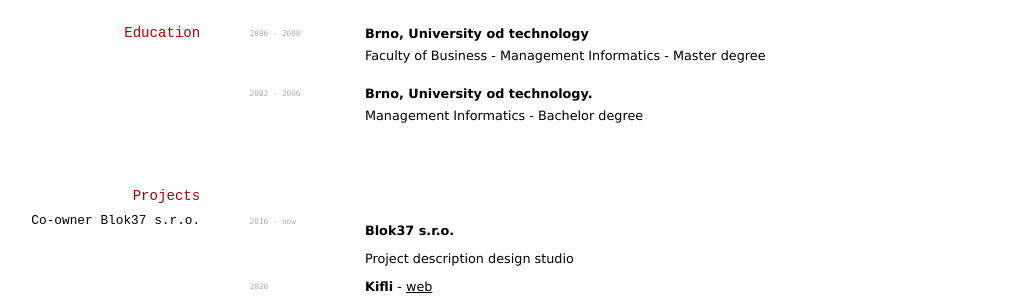
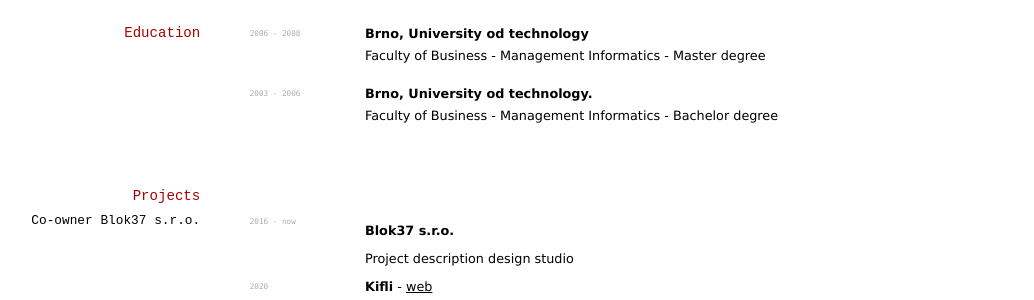
Before and after one commit to milossontak/cv, a Jekyll site: the page built from index.md, in a window 1280 px wide and 900 px high, scrolled down 717 px. Shown: the part 152-452 px from the top of the window, without its empty margins (66-1100 px from the left). Built offline with Jekyll 4.4.1, drawn with Linux system fonts in a browser that asks for light colours.

Commit message:
fix school

```diff
--- a/index.md
+++ b/index.md
@@ -44,7 +44,7 @@ __Brno, University od technology__
 `2003 - 2006`
 __Brno, University od technology.__
 
-- Management Informatics - Bachelor degree
+- Faculty of Business - Management Informatics - Bachelor degree
 
 ## Projects
 
```
